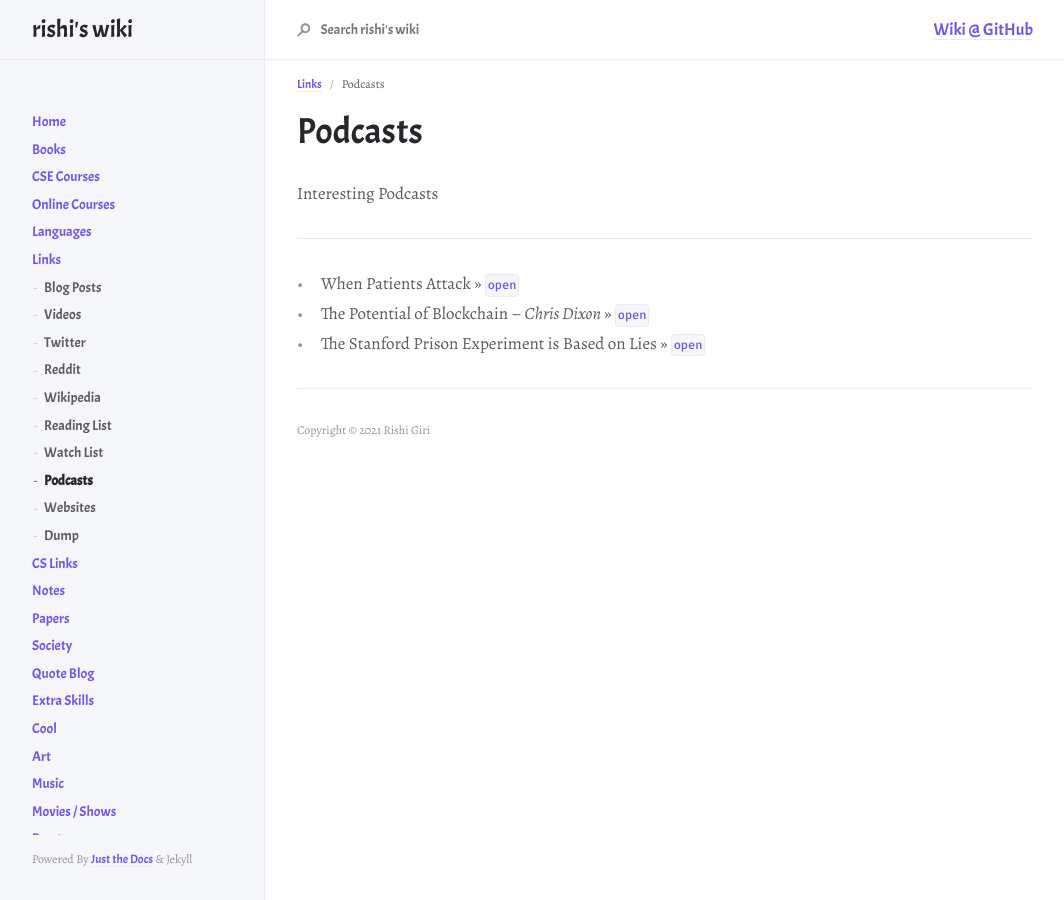
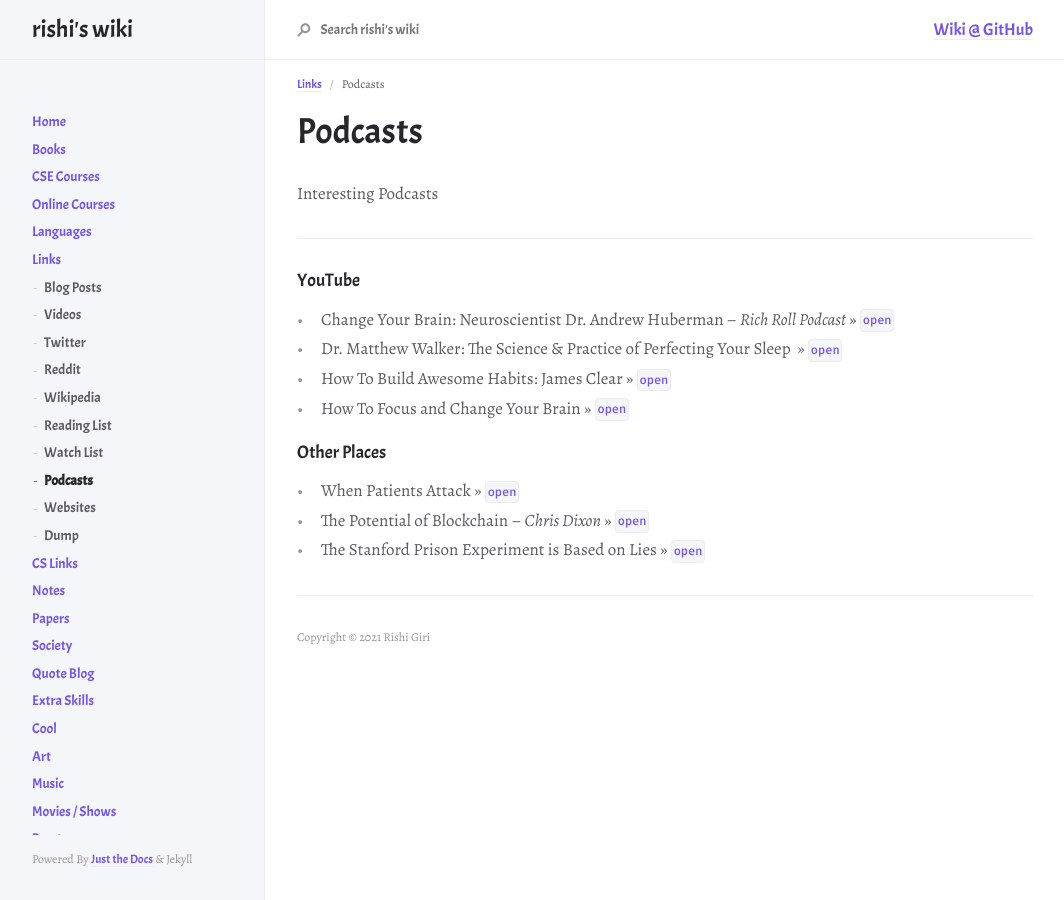
Before and after one commit to r8w/r8w, a Jekyll site: the page built from docs/links/podcasts.md, in a window 1280 px wide. Shown: the whole page, without its empty margins (107-1171 px from the left). Built offline with Jekyll 4.4.1, drawn with Linux system fonts in a browser that asks for light colours; nearby versions of some CDN libraries.

Commit message:
push updates

```diff
--- a/docs/links/podcasts.md
+++ b/docs/links/podcasts.md
@@ -12,6 +12,15 @@ Interesting Podcasts
 
 ---
 
+### YouTube
+
+- Change Your Brain: Neuroscientist Dr. Andrew Huberman -- *Rich Roll Podcast* >> [`open`](https://www.youtube.com/watch?v=SwQhKFMxmDY)
+- Dr. Matthew Walker: The Science & Practice of Perfecting Your Sleep  >> [`open`](https://www.youtube.com/watch?v=gbQFSMayJxk)
+- How To Build Awesome Habits: James Clear >> [`open`](https://www.youtube.com/watch?v=s9uDVVWN_ZE)
+- How To Focus and Change Your Brain >> [`open`](https://www.youtube.com/watch?v=LG53Vxum0as)
+
+### Other Places
+
 - When Patients Attack >> [`open`](https://www.thisamericanlife.org/441/when-patents-attack)
 - The Potential of Blockchain -- *Chris Dixon* >> [`open`](https://www.joincolossus.com/episodes/22848496/dixon-the-potential-of-blockchain-technology?tab=transcript)
 - The Stanford Prison Experiment is Based on Lies >> [`open`](https://www.vox.com/science-and-health/2018/6/14/17464516/stanford-prison-experiment-audio)
```
Also changed, not shown: docs/cool.md (+2 -0 lines), docs/cslinks/blog.md (+4 -0 lines), docs/cslinks/github.md (+3 -0 lines), docs/links/watchlist.md (+8 -0 lines), docs/papers/other.md (+4 -0 lines).
